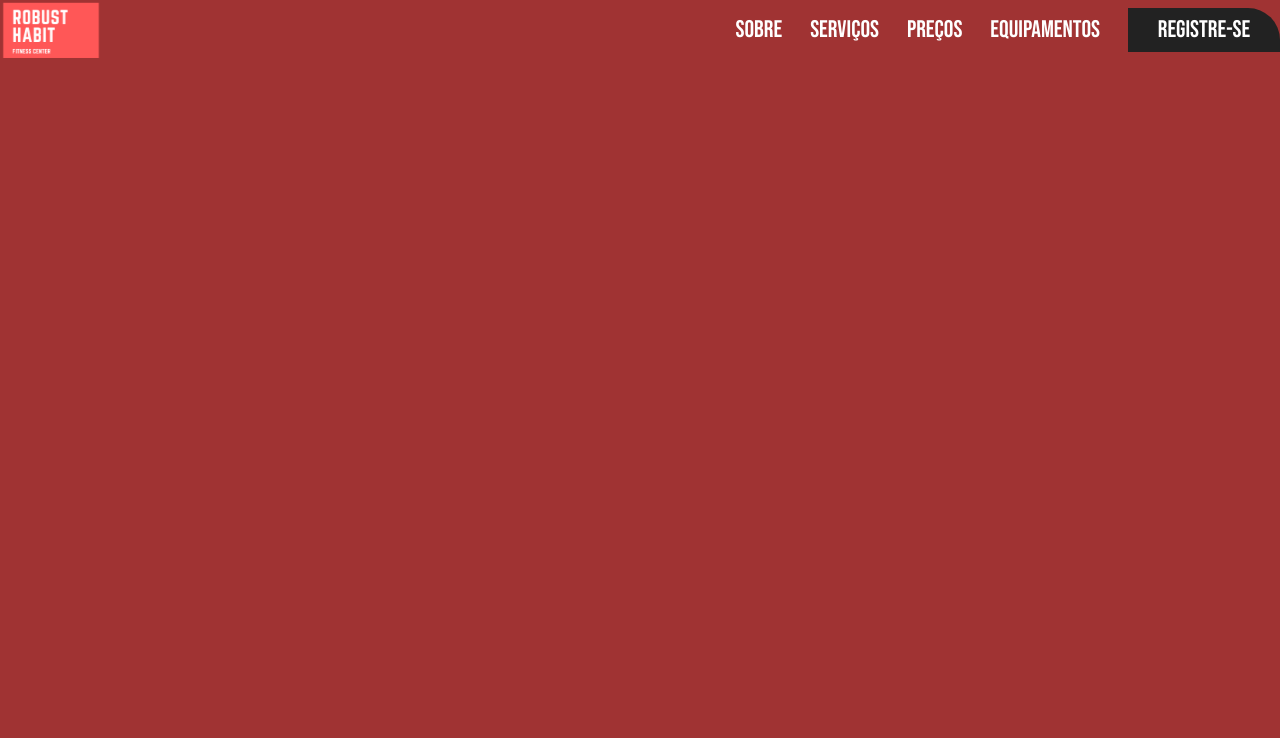
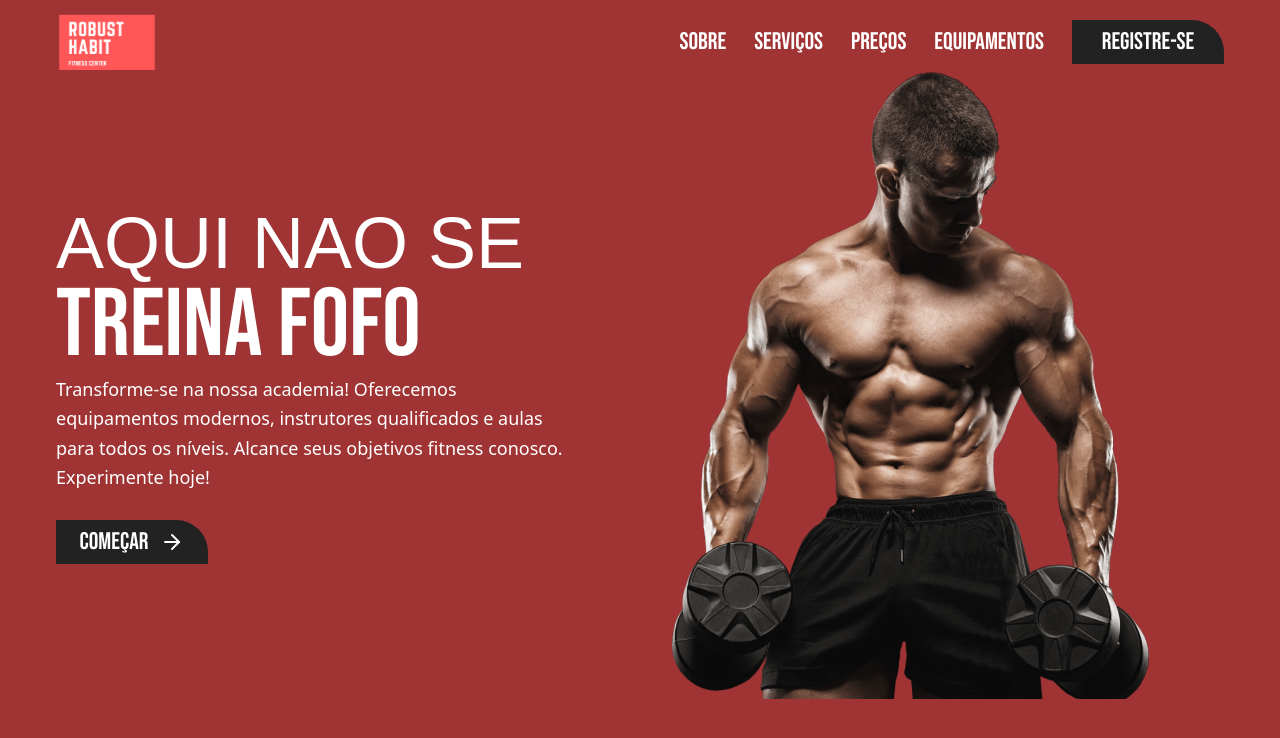
Before and after one commit to andersonwea/futurodev-challenge, a Next.js app: page / in a window 1280 px wide. Shown: the top 738 px of the page. Built offline with nearby package versions, Linux system fonts and the light colour scheme; a web font is replaced by a local one.

Commit message:
create hero banner

```diff
--- a/package.json
+++ b/package.json
@@ -23,6 +23,7 @@
     "postcss": "8.4.26",
     "react": "18.2.0",
     "react-dom": "18.2.0",
+    "tailwind-merge": "^1.14.0",
     "tailwindcss": "3.3.3",
     "typescript": "5.1.6"
   }
--- a/src/app/page.tsx
+++ b/src/app/page.tsx
@@ -1,9 +1,43 @@
+import { Button } from '@/components/Button'
+import { Container } from '@/components/Container'
+import { Head } from '@/components/Head'
 import { Header } from '@/components/Header'
+import { SubHead } from '@/components/SubHead'
+import { Text } from '@/components/Text'
+import { ArrowRight } from 'lucide-react'
+import bannerImg from '../assets/pngwing1.png'
+import Image from 'next/image'
 
 export default function Home() {
   return (
-    <>
+    <Container>
       <Header />
-    </>
+
+      <div className="grid grid-cols-2 gap-16 items-center">
+        <div>
+          <Head>
+            AQUI NAO SE{' '}
+            <SubHead subhead className="text-8xl block">
+              TREINA FOFO
+            </SubHead>
+          </Head>
+          <Text className="max-w-lg">
+            Transforme-se na nossa academia! Oferecemos equipamentos modernos,
+            instrutores qualificados e aulas para todos os níveis. Alcance seus
+            objetivos fitness conosco. Experimente hoje!
+          </Text>
+          <Button className="mt-7 group hover:bg-red-500 transition-colors">
+            COMEÇAR <ArrowRight className="group-hover:animate-bounceRight" />
+          </Button>
+        </div>
+
+        <Image
+          src={bannerImg}
+          alt="Um homem praticando musculação"
+          width={477}
+          height={627}
+        />
+      </div>
+    </Container>
   )
 }
--- a/tailwind.config.js
+++ b/tailwind.config.js
@@ -31,10 +31,22 @@ module.exports = {
           '0%': { opacity: 0, transform: 'translateX(125%)' },
           '100%': { opacity: 1, transform: 'translateY(0)' },
         },
+        bounceRight: {
+          '0%': {
+            transform: 'translateX(-30%)',
+          },
+          '50%': {
+            transform: 'none',
+          },
+          '100%': {
+            transform: 'translateX(-30%)',
+          },
+        },
       },
 
       animation: {
         fadeRight: 'fadeRight 400ms ease-in-out',
+        bounceRight: 'bounceRight 800ms cubic-bezier(0.8,0,1,1) infinite',
       },
     },
   },
```
Also changed, not shown: src/assets/pngwing1.png (added), 1 other file (tests, documents, lock files or other folders).
